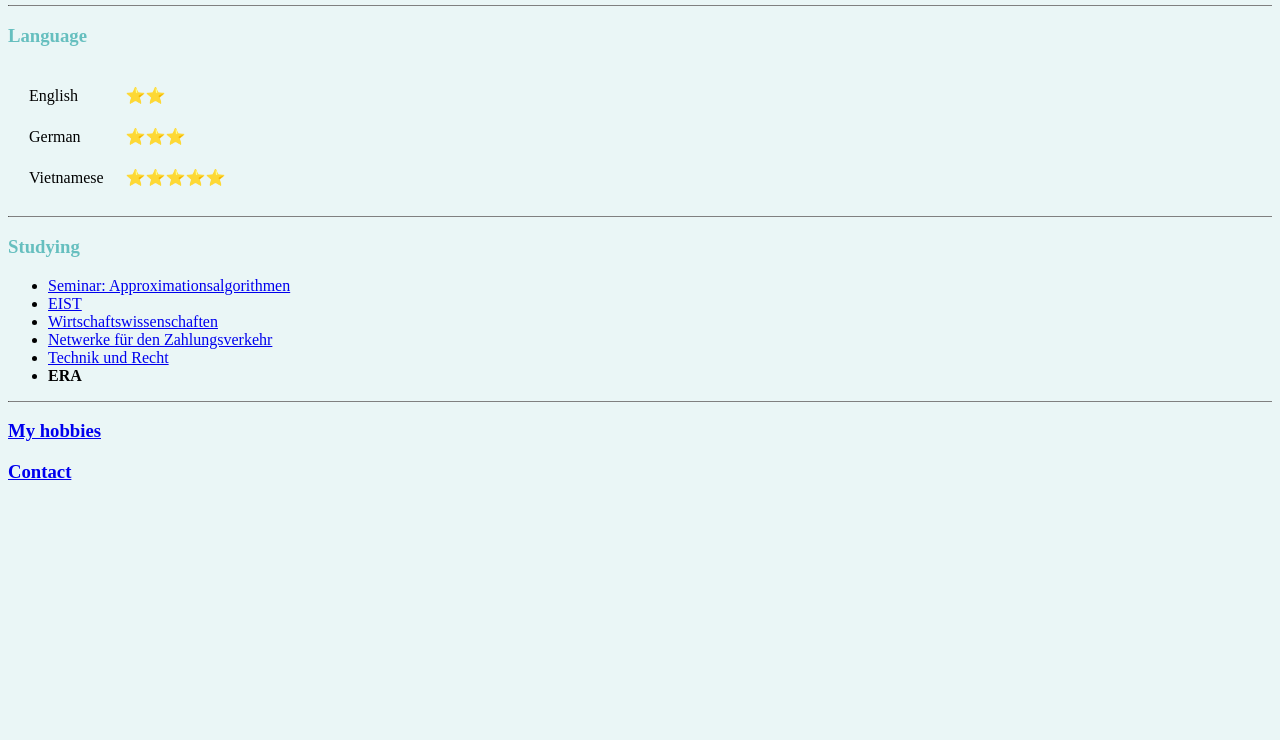
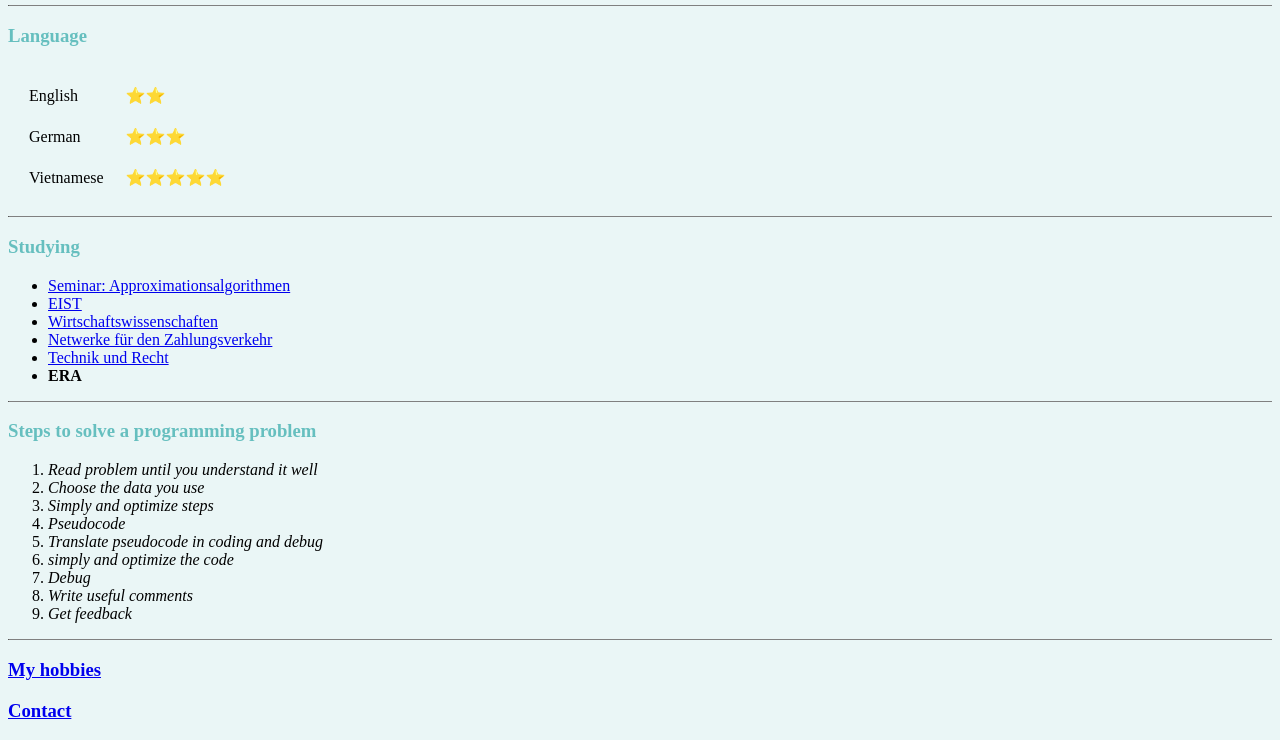
Before and after one commit to LucCuong/cv, a plain HTML site: page index.html in a window 1280 px wide. Shown: the part 1314-2054 px from the top of the page. Before the commit the page ends 1816 px from the top, so only its background shows below. Drawn offline with Linux system fonts and the light colour scheme.

Commit message:
add steps to solve problem

```diff
--- a/index.html
+++ b/index.html
@@ -144,6 +144,19 @@
         <li> <strong>ERA</strong></li>
       </ul>
       <hr>
+      <h3>Steps to solve a programming problem</h3>
+      <ol>
+        <li> <em>Read problem until you understand it well</em></li>
+        <li> <em>Choose the data you use</em></li>
+        <li> <em>Simply and optimize steps</em></li>
+        <li> <em>Pseudocode</em> </li>
+        <li> <em>Translate pseudocode in coding and debug</em> </li>
+        <li> <em>simply and optimize the code</em> </li>
+        <li> <em>Debug</em> </li>
+        <li> <em>Write useful comments</em> </li>
+        <li> <em>Get feedback</em> </li>
+      </ol>
+      <hr>
       <h3><a href="hobbies.html">My hobbies</a></h3>
       <h3> <a href="Contact-me.html">Contact</a></h3>
 
```
